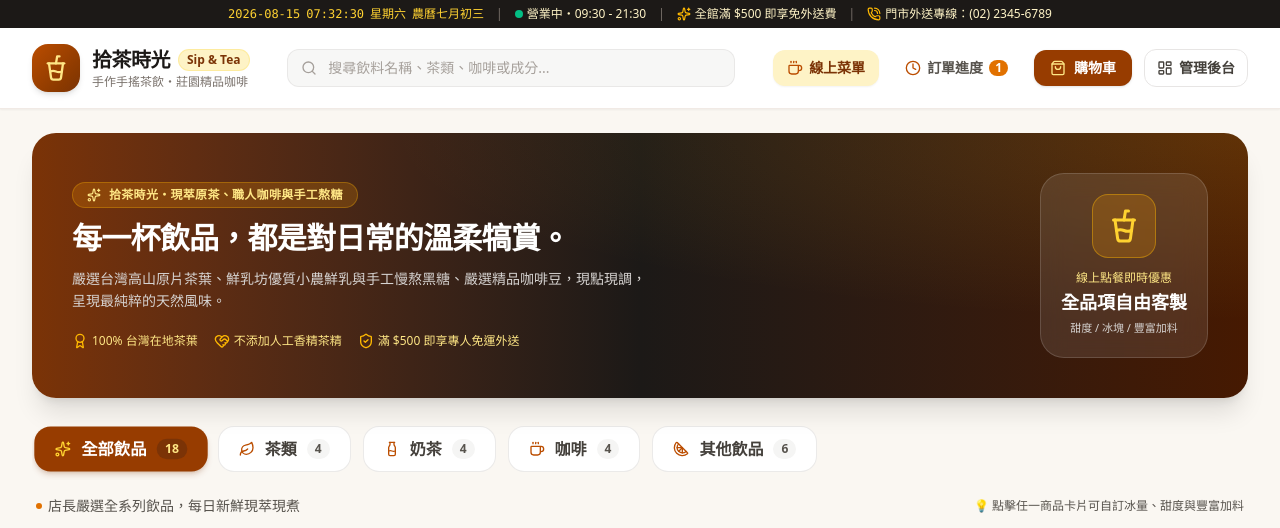
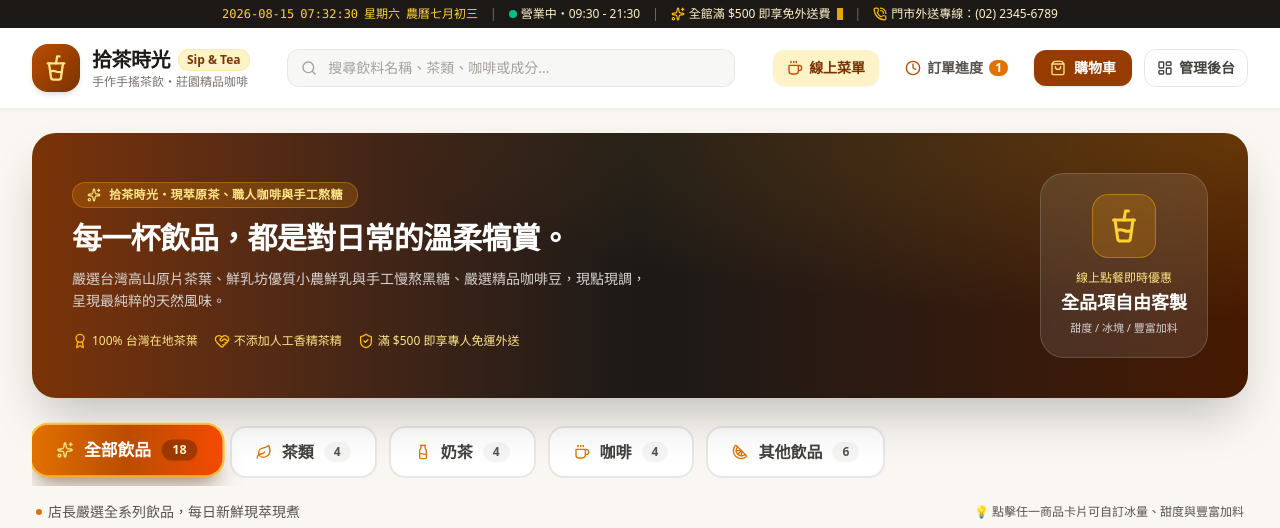
Before and after one commit to brainshare999/orderdrink, a React (Vite) app: page / in a window 1280 px wide. Shown: the top 528 px of the page. Built offline with nearby package versions, Linux system fonts and the light colour scheme; no server answers.

Commit message:
feat(ui): enhance visual interactions and UI animations
- Add typewriter effect to promo banner
- Implement count-up animation for cheers widget
- Apply interactive hover effects and transitions to category buttons and drink cards
- Add CSS gradient flow animations for UI enhancement

```diff
--- a/src/App.tsx
+++ b/src/App.tsx
@@ -1,4 +1,4 @@
-import React from 'react';
+import React, { useState, useEffect } from 'react';
 import { BeverageProvider, useBeverage } from './context/BeverageContext';
 import { Navbar } from './components/Navbar';
 import { CategoryNav } from './components/CategoryNav';
@@ -34,6 +34,9 @@ const MainContent: React.FC = () => {
     setIsCartDrawerOpen
   } = useBeverage();
 
+  // Static slogan
+  const sloganText = "每一杯飲品，都是對日常的溫柔犒賞。";
+
   // Filter drinks based on active category & search query
   const filteredDrinks = drinks.filter((drink) => {
     const matchesCategory =
@@ -63,9 +66,9 @@ const MainContent: React.FC = () => {
         ) : (
           /* Default Menu View */
           <div className="max-w-7xl mx-auto px-4 sm:px-6 lg:px-8 pb-16">
-            {/* Hero Brand Greeting Banner */}
-            <div className="mt-6 relative rounded-3xl overflow-hidden bg-linear-to-r from-amber-900 via-stone-900 to-amber-950 text-white shadow-xl">
-              <div className="absolute inset-0 bg-[radial-gradient(ellipse_at_top_right,rgba(251,191,36,0.15),transparent_50%)] pointer-events-none" />
+            {/* Hero Brand Greeting Banner with Static Rich Gradient */}
+            <div className="mt-6 relative rounded-3xl overflow-hidden bg-linear-to-r from-amber-900 via-stone-900 to-amber-950 text-white shadow-2xl">
+              <div className="absolute inset-0 bg-[radial-gradient(ellipse_at_top_right,rgba(251,191,36,0.18),transparent_50%)] pointer-events-none" />
               <div className="relative p-6 sm:p-10 flex flex-col md:flex-row items-center justify-between gap-6">
                 <div className="max-w-xl text-center md:text-left space-y-3">
                   <div className="inline-flex items-center gap-2 px-3.5 py-1 rounded-full bg-amber-500/20 border border-amber-400/30 text-amber-200 text-xs font-bold tracking-wide">
@@ -73,11 +76,12 @@ const MainContent: React.FC = () => {
                     <span>拾茶時光・現萃原茶、職人咖啡與手工熬糖</span>
                   </div>
                   <h2 className="text-xl sm:text-3xl font-black tracking-tight text-white font-serif">
-                    每一杯飲品，都是對日常的溫柔犒賞。
+                    {sloganText}
                   </h2>
                   <p className="text-xs sm:text-sm text-stone-300 font-light leading-relaxed whitespace-normal break-words max-w-2xl">
                     嚴選台灣高山原片茶葉、鮮乳坊優質小農鮮乳與手工慢熬黑糖、嚴選精品咖啡豆，現點現調，呈現最純粹的天然風味。
                   </p>
+
                   <div className="pt-2 flex flex-wrap items-center justify-center md:justify-start gap-4 text-xs text-amber-200">
                     <span className="flex items-center gap-1">
                       <Award className="w-4 h-4 text-amber-400" />
--- a/src/components/CategoryNav.tsx
+++ b/src/components/CategoryNav.tsx
@@ -45,21 +45,21 @@ export const CategoryNav: React.FC = () => {
                 setActiveCategory(cat.id);
                 if (searchQuery) setSearchQuery('');
               }}
-              className={`flex items-center gap-2.5 px-4 sm:px-5 py-2.5 rounded-2xl font-bold text-sm sm:text-base whitespace-nowrap transition-all duration-200 shrink-0 ${
+              className={`group flex items-center gap-2.5 px-4 sm:px-6 py-3 rounded-2xl font-bold text-sm sm:text-base whitespace-nowrap transition-all duration-300 transform shrink-0 cursor-pointer ${
                 isActive
-                  ? 'bg-amber-800 text-white shadow-md shadow-amber-900/20 scale-[1.02]'
-                  : 'bg-white text-stone-700 hover:bg-amber-100/60 hover:text-amber-900 border border-stone-200/80'
+                  ? 'bg-linear-to-r from-amber-600 via-amber-700 to-orange-600 text-white shadow-xl shadow-amber-950/30 scale-105 ring-2 ring-amber-400/80 -translate-y-0.5'
+                  : 'bg-white text-stone-700 hover:bg-amber-50/90 hover:text-amber-900 border-2 border-stone-200/90 hover:border-amber-400 hover:shadow-lg hover:shadow-amber-900/10 hover:-translate-y-0.5 active:scale-95'
               }`}
             >
-              <span className={isActive ? 'text-amber-300' : 'text-amber-700'}>
+              <span className={`transition-transform duration-300 group-hover:scale-125 ${isActive ? 'text-amber-200' : 'text-amber-600'}`}>
                 {getCategoryIcon(cat.id)}
               </span>
               <span>{cat.name}</span>
               <span
-                className={`text-xs px-2 py-0.5 rounded-full font-bold transition-colors ${
+                className={`text-xs px-2.5 py-0.5 rounded-full font-bold transition-all ${
                   isActive
-                    ? 'bg-amber-900 text-amber-200'
-                    : 'bg-stone-100 text-stone-600 group-hover:bg-amber-200'
+                    ? 'bg-amber-950/40 text-amber-100 shadow-xs'
+                    : 'bg-stone-100 text-stone-600 group-hover:bg-amber-200/80 group-hover:text-amber-950'
                 }`}
               >
                 {count}
--- a/src/components/DrinkCard.tsx
+++ b/src/components/DrinkCard.tsx
@@ -146,9 +146,9 @@ export const DrinkCard: React.FC<DrinkCardProps> = ({ drink }) => {
               <button
                 id={`customize-drink-btn-${drink.id}`}
                 onClick={() => setCustomizingDrink(drink)}
-                className="px-4 py-2.5 rounded-2xl bg-amber-800 hover:bg-amber-900 text-white text-sm font-bold shadow-sm hover:shadow-md transition-all active:scale-95 flex items-center gap-1.5"
+                className="px-4 py-2.5 rounded-2xl bg-amber-800 hover:bg-amber-900 text-white text-sm font-bold shadow-md hover:shadow-xl hover:shadow-amber-900/30 transition-all duration-300 transform hover:-translate-y-0.5 hover:scale-105 active:scale-95 flex items-center gap-1.5 group cursor-pointer"
               >
-                <SlidersHorizontal className="w-4 h-4 text-amber-200" />
+                <SlidersHorizontal className="w-4 h-4 text-amber-200 group-hover:rotate-90 transition-transform duration-300" />
                 <span>客製選購</span>
               </button>
             </div>
--- a/src/components/HeartCheersWidget.tsx
+++ b/src/components/HeartCheersWidget.tsx
@@ -28,9 +28,40 @@ export const HeartCheersWidget: React.FC = () => {
     } catch {}
     return 17;
   });
+
+  const [displayCount, setDisplayCount] = useState<number>(0);
+  const [animKey, setAnimKey] = useState<number>(0);
   const [loading, setLoading] = useState(false);
   const [animating, setAnimating] = useState(false);
   const [message, setMessage] = useState<string | null>(null);
+
+  useEffect(() => {
+    let start = 0;
+    const end = count;
+    setDisplayCount(0);
+    if (end <= 0) {
+      setDisplayCount(0);
+      return;
+    }
+    const duration = 1200;
+    const startTime = performance.now();
+
+    const animateCount = (currentTime: number) => {
+      const elapsed = currentTime - startTime;
+      const progress = Math.min(elapsed / duration, 1);
+      const easeProgress = 1 - Math.pow(1 - progress, 3);
+      const current = Math.floor(easeProgress * end);
+      setDisplayCount(current);
+
+      if (progress < 1) {
+        requestAnimationFrame(animateCount);
+      } else {
+        setDisplayCount(end);
+      }
+    };
+
+    requestAnimationFrame(animateCount);
+  }, [count, animKey]);
 
   const extractValue = (data: any): number | null => {
     if (!data) return null;
@@ -73,6 +104,7 @@ export const HeartCheersWidget: React.FC = () => {
 
   const fetchCount = async () => {
     setLoading(true);
+    setDisplayCount(0);
     try {
       let url = `${getApiUrl()}?_t=${Date.now()}`;
       let res = await fetch(url, {
@@ -97,6 +129,7 @@ export const HeartCheersWidget: React.FC = () => {
       const val = extractValue(data);
       if (val !== null) {
         updateCountState(val);
+        setAnimKey(prev => prev + 1);
         setMessage('🔄 已成功取得最新統計資料！');
         setTimeout(() => setMessage(null), 2500);
       }
@@ -112,6 +145,7 @@ export const HeartCheersWidget: React.FC = () => {
         const val = extractValue(directData);
         if (val !== null) {
           updateCountState(val);
+          setAnimKey(prev => prev + 1);
           setMessage('🔄 已成功取得最新統計資料！');
           setTimeout(() => setMessage(null), 2500);
           return;
@@ -164,6 +198,7 @@ export const HeartCheersWidget: React.FC = () => {
       const val = extractValue(data);
       if (val !== null) {
         updateCountState(val);
+        setAnimKey(prev => prev + 1);
       } else {
         await fetchCount();
       }
@@ -184,6 +219,7 @@ export const HeartCheersWidget: React.FC = () => {
         const val = extractValue(directData);
         if (val !== null) {
           updateCountState(val);
+          setAnimKey(prev => prev + 1);
           setMessage('❤️ 感謝您的愛心鼓勵！集氣成功！');
           setTimeout(() => setMessage(null), 3000);
           return;
@@ -222,7 +258,7 @@ export const HeartCheersWidget: React.FC = () => {
           <div className="text-center">
             <span className="text-xs text-rose-700 font-extrabold uppercase tracking-wider block mb-1">目前總愛心集氣數</span>
             <div className={`text-4xl sm:text-5xl font-black text-rose-600 font-mono tracking-tight ${animating ? 'scale-125 text-rose-500 transition-transform duration-300' : ''}`}>
-              {count !== null ? count.toLocaleString() : (loading ? '...' : '0')}
+              {displayCount !== null ? displayCount.toLocaleString() : (loading ? '...' : '0')}
             </div>
           </div>
 
--- a/src/components/Navbar.tsx
+++ b/src/components/Navbar.tsx
@@ -25,7 +25,32 @@ export const Navbar: React.FC = () => {
     orders
   } = useBeverage();
 
+  // Typewriter effect for free delivery banner (repeats every 30 seconds)
+  const promoText = "全館滿 $500 即享免外送費";
+  const [promoDisplayed, setPromoDisplayed] = React.useState("");
+  const [promoKey, setPromoKey] = React.useState(0);
   const [currentTime, setCurrentTime] = React.useState(new Date());
+
+  React.useEffect(() => {
+    const interval = setInterval(() => {
+      setPromoKey(prev => prev + 1);
+    }, 30000); // 30 seconds
+    return () => clearInterval(interval);
+  }, []);
+
+  React.useEffect(() => {
+    let i = 0;
+    setPromoDisplayed("");
+    const timer = setInterval(() => {
+      if (i < promoText.length) {
+        setPromoDisplayed(promoText.substring(0, i + 1));
+        i++;
+      } else {
+        clearInterval(timer);
+      }
+    }, 120);
+    return () => clearInterval(timer);
+  }, [promoKey]);
 
   React.useEffect(() => {
     const timer = setInterval(() => {
@@ -88,7 +113,8 @@ export const Navbar: React.FC = () => {
         <span className="text-stone-500 shrink-0">|</span>
         <span className="inline-flex items-center gap-1 shrink-0">
           <Sparkles className="w-3.5 h-3.5 text-amber-400" />
-          全館滿 $500 即享免外送費
+          <span>{promoDisplayed}</span>
+          <span className="inline-block w-1.5 h-3 bg-amber-400 animate-pulse ml-0.5"></span>
         </span>
         <span className="text-stone-500 shrink-0">|</span>
         <span className="inline-flex items-center gap-1 shrink-0">
--- a/src/index.css
+++ b/src/index.css
@@ -43,6 +43,18 @@
   }
 }
 
+@keyframes flowGradient {
+  0% {
+    background-position: 0% 50%;
+  }
+  50% {
+    background-position: 100% 50%;
+  }
+  100% {
+    background-position: 0% 50%;
+  }
+}
+
 .animate-slide-left {
   animation: slideLeft 0.25s cubic-bezier(0.16, 1, 0.3, 1) forwards;
 }
@@ -54,3 +66,8 @@
 .animate-scale-in {
   animation: scaleIn 0.2s cubic-bezier(0.16, 1, 0.3, 1) forwards;
 }
+
+.animate-flow-gradient {
+  background-size: 200% 200%;
+  animation: flowGradient 10s ease infinite;
+}
```
